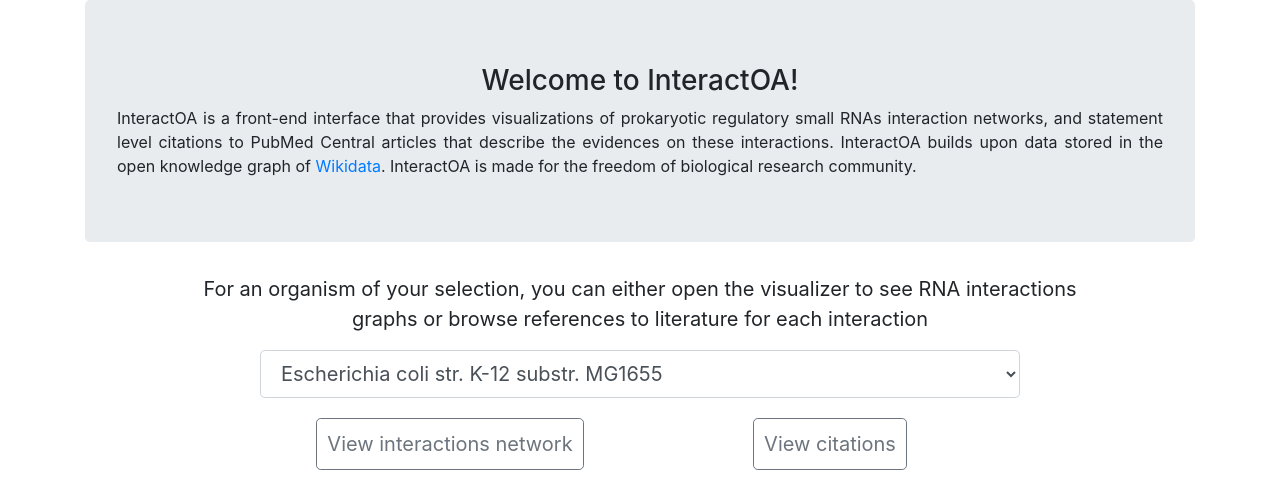
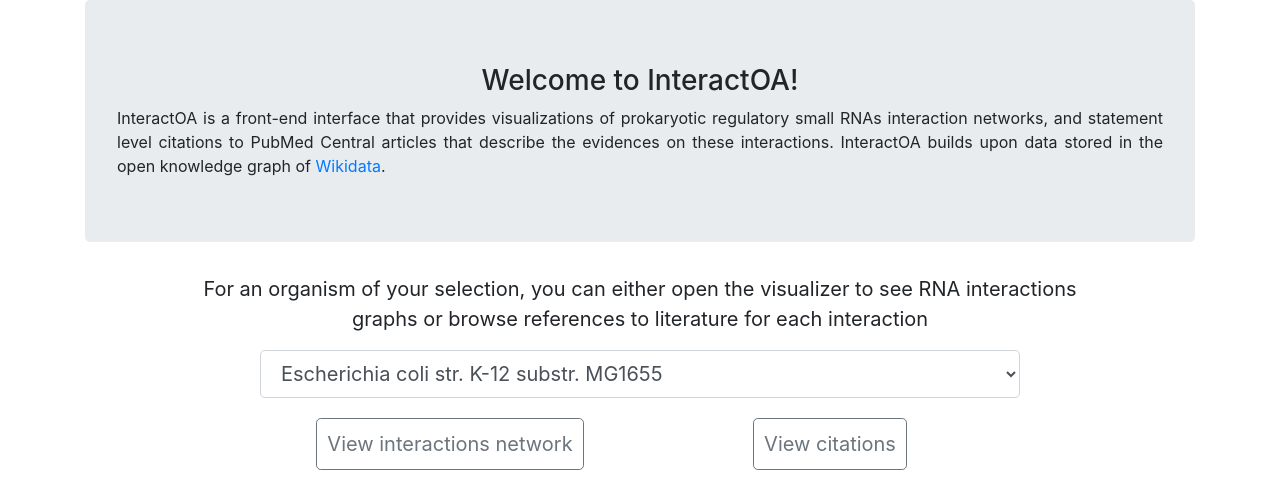
Before and after one commit to foerstner-lab/InteractOA, a Flask app: page / in a window 1280 px wide. Shown: the part 78-567 px from the top of the page. Run offline with Flask 3, Linux system fonts and the light colour scheme; some libraries are stand-ins or nearby versions.

Commit message:
remove sentence

```diff
--- a/templates/index.html
+++ b/templates/index.html
@@ -83,7 +83,6 @@
                 <div align="justify">
                     InteractOA is a front-end interface that provides visualizations of prokaryotic regulatory small RNAs interaction networks, and statement level citations to PubMed Central articles that describe the evidences on these interactions.
                     InteractOA builds upon data stored in the open knowledge graph of <a href="https://www.wikidata.org/">Wikidata</a>.
-                    InteractOA is made for the freedom of biological research community.
                 </div>
             </div>
         </div>
```
